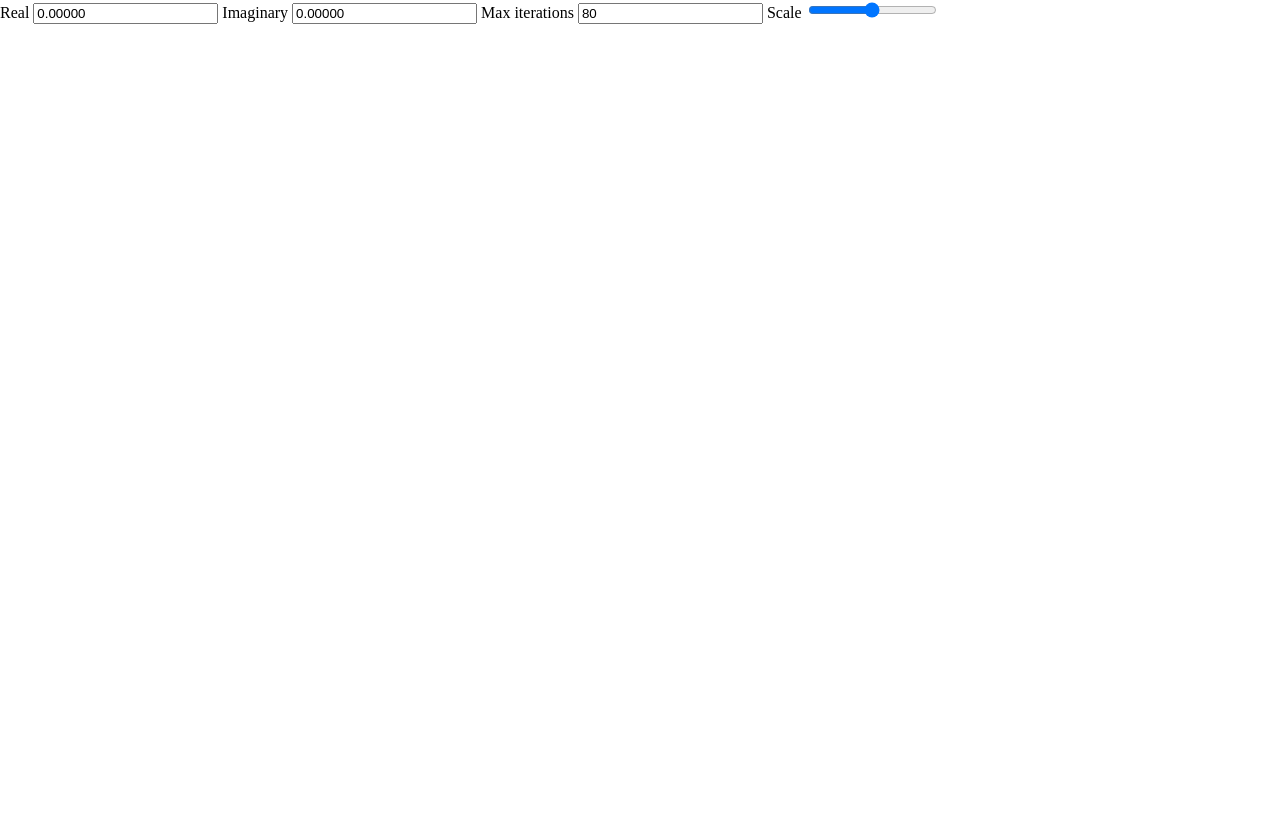
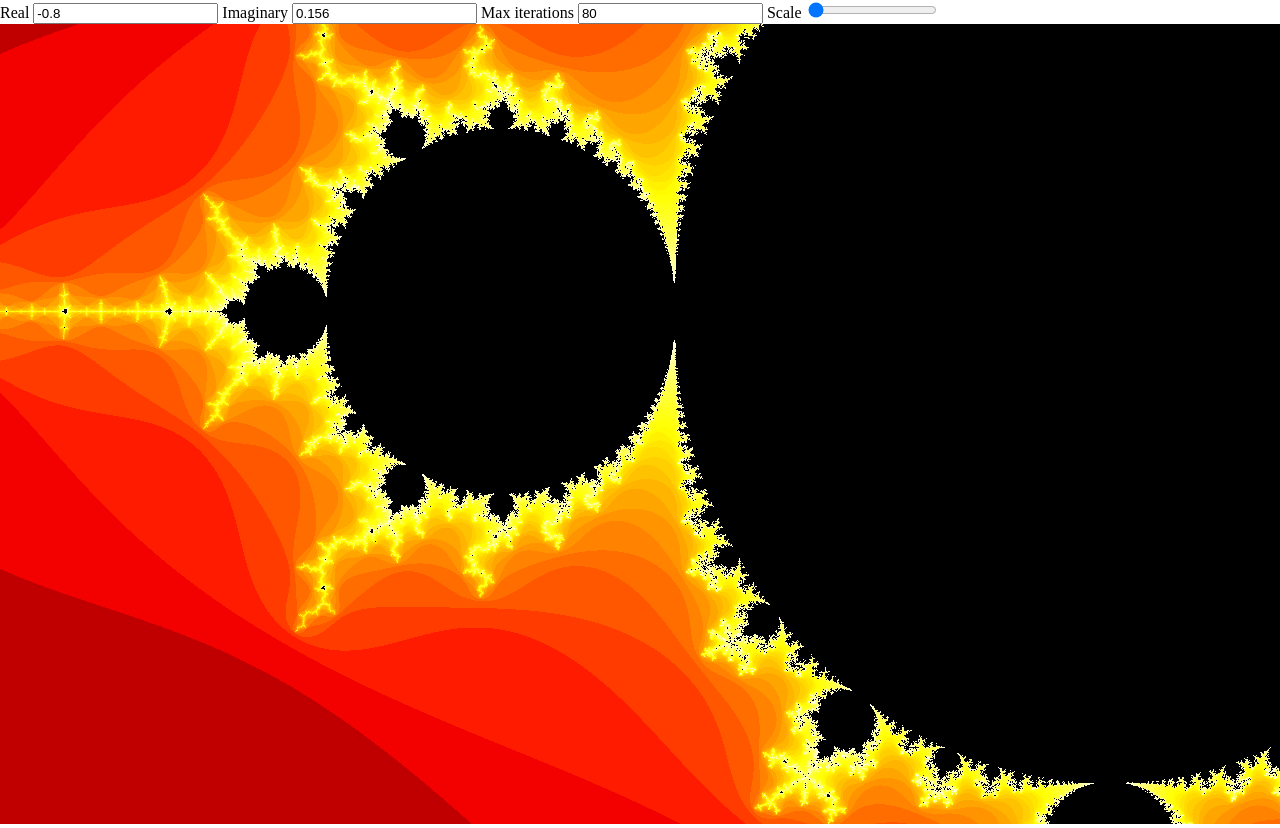
Before and after one commit to oconew/Mandelbrot-Set-, a plain HTML site: page index.html in a window 1280 px wide. Before the commit the page ends 800 px from the top, so only its background shows below. Drawn offline with Linux system fonts and the light colour scheme.

Commit message:
Completed
Plots Mandelbrot set, centre of zoom and scale of zoom can be changed as parameters. Julia sets can also be plotted where the centre coords are used as the value C.

```diff
--- a/index.html
+++ b/index.html
@@ -14,10 +14,10 @@
 <body>
 
     <div class = 'top_bar'>
-        <label>Real <input type="number" value="0.00000" id="center_r"></label>
-        <label>Imaginary <input type="number" value="0.00000" id="center_i"></label>
+        <label>Real <input type="number" value="-0.8" id="center_r"></label>
+        <label>Imaginary <input type="number" value="0.156" id="center_i"></label>
         <label>Max iterations <input type="number" value="80" id="max_iters"></label>
-        <label>Scale <input type="range" min="100" max="10000"></label>
+        <label>Scale <input type="range" min="1" max="25" value="1" id="scale"></label>
     </div>
     <canvas id="mandelbrot_canvas"></canvas>
     <script src="mandelbrot.js"></script>
--- a/main.js
+++ b/main.js
@@ -0,0 +1,102 @@
+let canvas = document.getElementById('mandelbrot_canvas')
+let ctx = canvas.getContext('2d')
+canvas.width = window.outerWidth; canvas.height = window.outerHeight
+let WIDTH = canvas.width, HEIGHT = canvas.height
+if (canvas.width%2 !== 0) {WIDTH -= 1}
+if (canvas.height%2 !== 0) {HEIGHT -= 1}
+//ctx.translate(WIDTH/2, HEIGHT/2)
+let img = ctx.getImageData(0, 0, WIDTH, HEIGHT)
+let pix = img.data
+
+function $(id) {return document.getElementById(id)}
+
+let center = {r: $('center_r').valueAsNumber,
+    i: $('center_i').valueAsNumber}
+//center = {r: 0, i: 0}
+//console.log(center)
+let scale = $('scale').value
+
+function canv_to_cart(x, y, scale, center) {
+    const real_length = 5 * 1/scale
+    const im_length = 3 * 1/scale
+    return {r: center.r + (x-WIDTH/2)/WIDTH * real_length, i: center.i + (y-HEIGHT/2)/HEIGHT * im_length}
+}
+
+function plot_mandelbrot() {
+    let iters, C, ppos, col, MAX_ITERS = $('max_iters').valueAsNumber,scale = Math.exp($('scale').valueAsNumber)
+    let center = {r: $('center_r').valueAsNumber, i: $('center_i').valueAsNumber}
+    for (let x = 0; x<WIDTH; x++) {
+        for (let y = 0; y < HEIGHT; y++) {
+            C = canv_to_cart(x, y, scale, center)
+            iters = mandelbrot(C, MAX_ITERS)
+            ppos = y * (WIDTH*4) + x*4
+            if (iters === MAX_ITERS || iters === 1) {
+                pix[ppos] = 0
+                pix[ppos+1] = 0
+                pix[ppos+2] = 0
+            }
+
+            else {
+                col = 3 * Math.log(iters) / Math.log(MAX_ITERS-1)
+                if (col < 1) {
+                    pix[ppos] = 255 * col;
+                    pix[ppos + 1] = 0;
+                    pix[ppos + 2] = 0;
+                }
+                else if (col < 2 ) {
+                    pix[ppos] = 255;
+                    pix[ppos + 1] = 255 * (col - 1);
+                    pix[ppos + 2] = 0;
+                } else {
+                    pix[ppos] = 255;
+                    pix[ppos + 1] = 255;
+                    pix[ppos + 2] = 255 * (col - 2);
+                }
+            }
+            pix[ppos + 3] = 255
+        }
+    }
+    ctx.putImageData(img, 0, 0)
+}
+
+function plot_julia() {
+    let iters, Z, ppos, col, x=0, y=0
+    while (x<WIDTH) {
+        y = 0
+        while (y < HEIGHT) {
+        Z = canv_to_cart(x, y)
+        iters = julia(Z)
+        ppos = y * (WIDTH * 4) + x * 4
+        if (iters === MAX_ITERS || iters === 1) {
+            pix[ppos] = 0
+            pix[ppos + 1] = 0
+            pix[ppos + 2] = 0
+        } else {
+            col = 3 * Math.log(iters) / Math.log(MAX_ITERS - 1)
+            if (col < 1) {
+                pix[ppos] = 255 * col;
+                pix[ppos + 1] = 0;
+                pix[ppos + 2] = 0;
+            } else if (col < 2) {
+                pix[ppos] = 255;
+                pix[ppos + 1] = 255 * (col - 1);
+                pix[ppos + 2] = 0;
+            } else {
+                pix[ppos] = 255;
+                pix[ppos + 1] = 255;
+                pix[ppos + 2] = 255 * (col - 2);
+            }
+        }
+        pix[ppos + 3] = 255
+        y++
+        }
+    x++
+    }
+    ctx.putImageData(img, 0, 0)
+}
+
+document.getElementById('center_r').addEventListener('change', plot_mandelbrot)
+document.getElementById('center_i').addEventListener('change', plot_mandelbrot)
+document.getElementById('max_iters').addEventListener('change', plot_mandelbrot)
+document.getElementById('scale').addEventListener('change', plot_mandelbrot)
+plot_mandelbrot()
--- a/mandelbrot.js
+++ b/mandelbrot.js
@@ -1,4 +1,3 @@
-const MAX_ITERS = document.getElementById('max_iters').valueOf()
 
 function complex_multiply(num, other) {
     /**
@@ -26,7 +25,7 @@ function f(Z, C) {
     return Z
 }
 
-function mandelbrot(C) {
+function mandelbrot(C, MAX_ITERS) {
     /**
      * Calculates the number of iterations before a constant tends to infinity
      * @param {{r: number, i: number}} C The constant to be added on each iteration
@@ -43,3 +42,21 @@ function mandelbrot(C) {
     }
     return n
 }
+
+function julia(Z) {
+    /**
+     * Calculates the number of iterations before a constant tends to infinity
+     * @param {{r: number, i: number}} C The constant to be added on each iteration
+     * @returns {number} number of iterations before escape
+     */
+    let C = {r: document.getElementById('center_r').valueAsNumber, i: document.getElementById('center_i').valueAsNumber}, n = MAX_ITERS
+    for (let i = 0; i<MAX_ITERS; i++) {
+        // If magnitude of point is greater than 2, it will tend to infinity
+        if (Z.r**2 + Z.i**2 > 4) {
+            n = i
+            break;
+        }
+        Z = f(Z, C) // iterate Z
+    }
+    return n
+}
```
